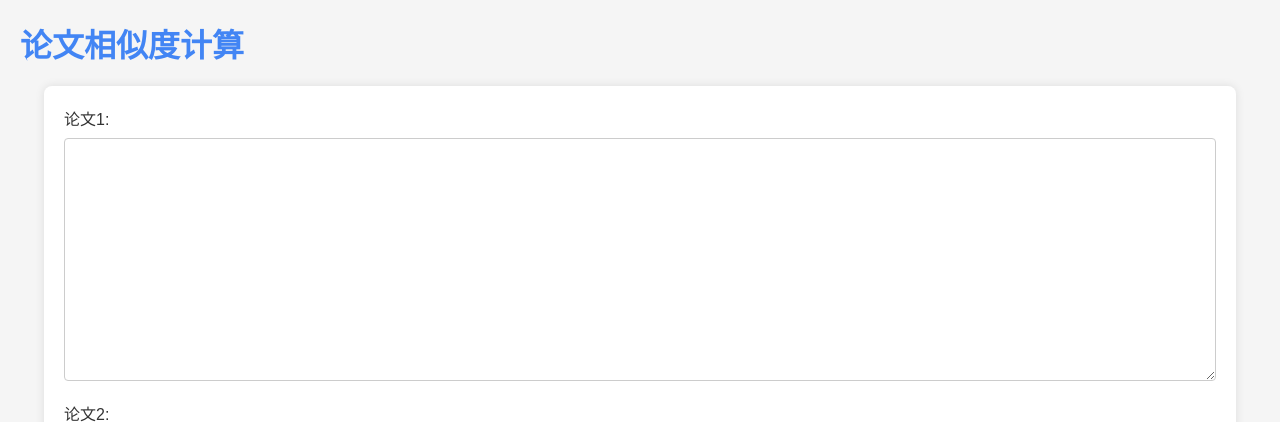
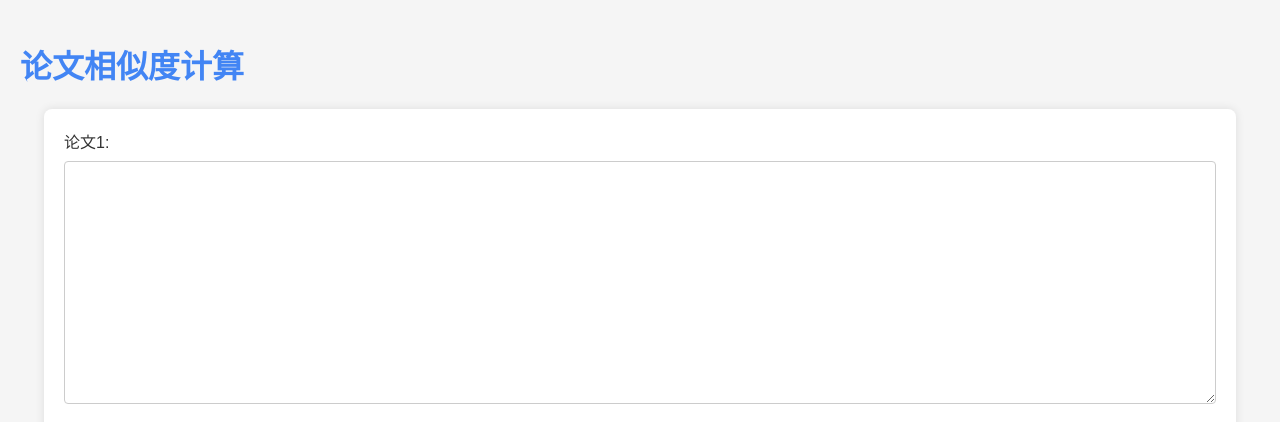
Before and after one commit to RuifMaxx/text-similarity, a Flask app: page / in a window 1280 px wide. Shown: the top 422 px of the page. Run offline with Flask 3, Linux system fonts and the light colour scheme.

Commit message:
Update style.css

```diff
--- a/static/style.css
+++ b/static/style.css
@@ -8,7 +8,7 @@ body {
 
 h1 {
     color: #4285f4;
-    margin: 20px 0 0 20px; /* 调整这里 */
+    padding: 20px 0 0 20px; /* 调整这里 */
 }
 
 form {
```
